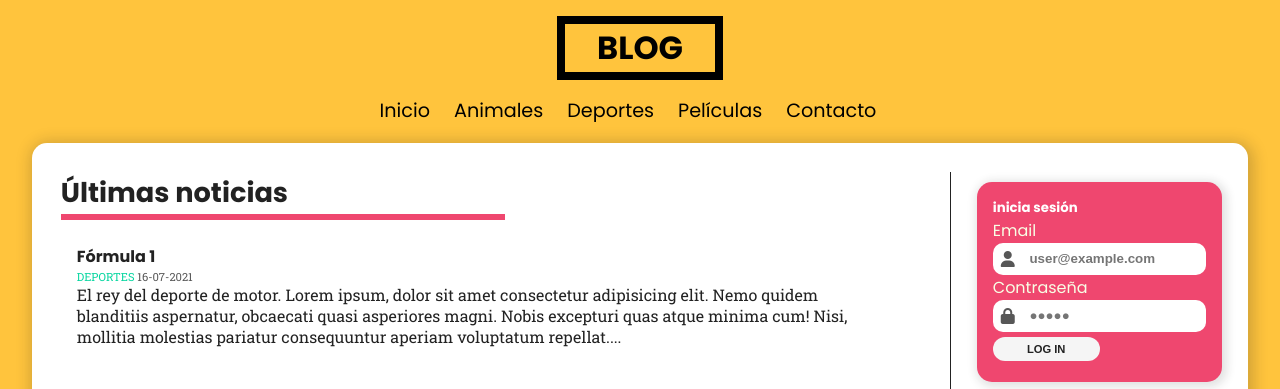
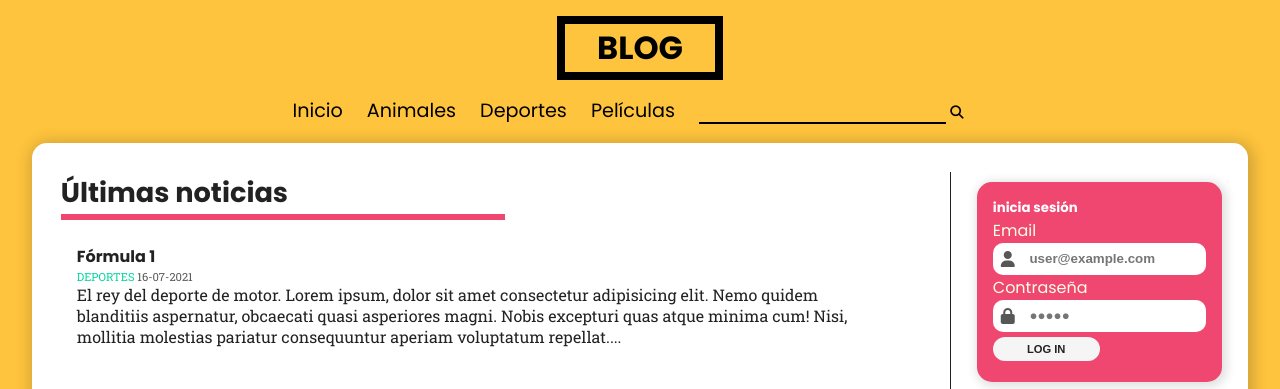
Before and after one commit to riskezwn/blog-app, a PHP site: page / in a window 1280 px wide. Shown: the top 389 px of the page. Run offline with PHP 8.4, Linux system fonts and the light colour scheme; data comes from the database, SQL or seed files in the repository; some libraries are stand-ins or nearby versions.

Commit message:
add search function

```diff
--- a/assets/css/style.css
+++ b/assets/css/style.css
@@ -61,6 +61,22 @@ nav .li-nav a:after {
 }
 nav .li-nav a:hover:after {
   width: 100%;
+}
+nav .li-nav .search-form input {
+  text-align: center;
+  background-color: rgba(255, 255, 255, 0);
+  border: none;
+  border-bottom: 2px solid #000;
+  outline: none;
+  font-size: 1.2em;
+}
+nav .li-nav .search-form input:focus {
+  border-bottom: 3px solid #000;
+}
+nav .li-nav .search-form button {
+  border: none;
+  cursor: pointer;
+  background-color: rgba(255, 255, 255, 0);
 }
 
 main {
--- a/includes/header.php
+++ b/includes/header.php
@@ -31,6 +31,11 @@ require_once('helpers.php');
       endif;
       ?>
 
-      <li class="li-nav"><a href="#">Contacto</a></li>
+      <li class="li-nav">
+        <form class="search-form" action="search.php" method="POST">
+          <input class="search" type="text" id="search" name="search">
+          <button><i class="fas fa-search"></i></button>
+        </form>
+      </li>
     </ul>
   </nav>
--- a/includes/helpers.php
+++ b/includes/helpers.php
@@ -135,3 +135,26 @@ function getFullEntry($con, $id)
     }
     return $result;
 }
+
+// Devuelve entradas desde busqueda
+
+function searchEntries($con, $txt)
+{
+    $sql = "SELECT entries.*,
+    CONCAT(users.name, ' ', users.subname) AS author,
+    DATE_FORMAT(entries.entry_date, '%d-%m-%Y') AS entry_date,
+    UPPER(categories.name) AS category
+    FROM entries
+        INNER JOIN categories ON entries.category_id = categories.id
+        INNER JOIN users ON entries.user_id = users.id
+    WHERE title LIKE '%$txt%'
+    OR description LIKE '%$txt%'
+    ORDER BY entry_date DESC;";
+
+    $stmt = mysqli_query($con, $sql);
+    $result = false;
+    if ($stmt && mysqli_num_rows($stmt) >= 1) {
+        $result = $stmt;
+    }
+    return $result;
+}
```
Also changed, not shown: search.php (added, +52 -0 lines).
